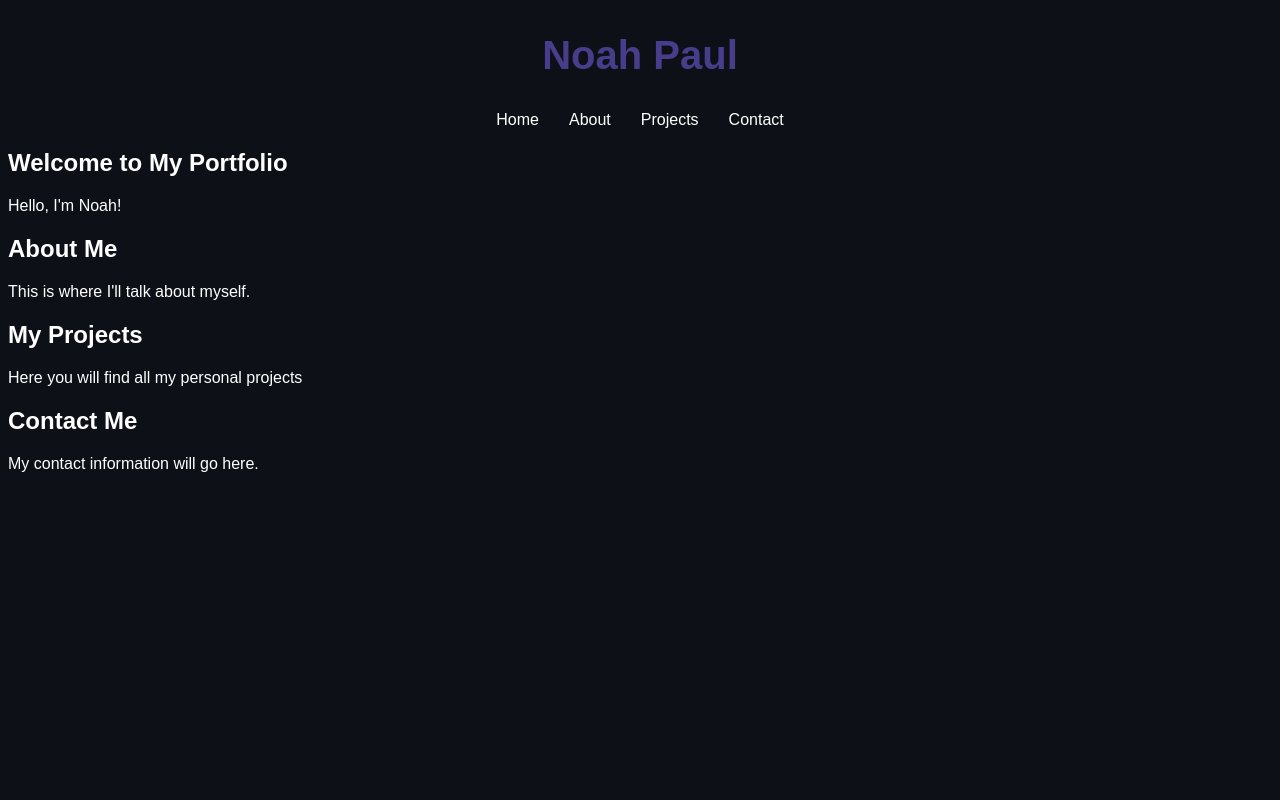
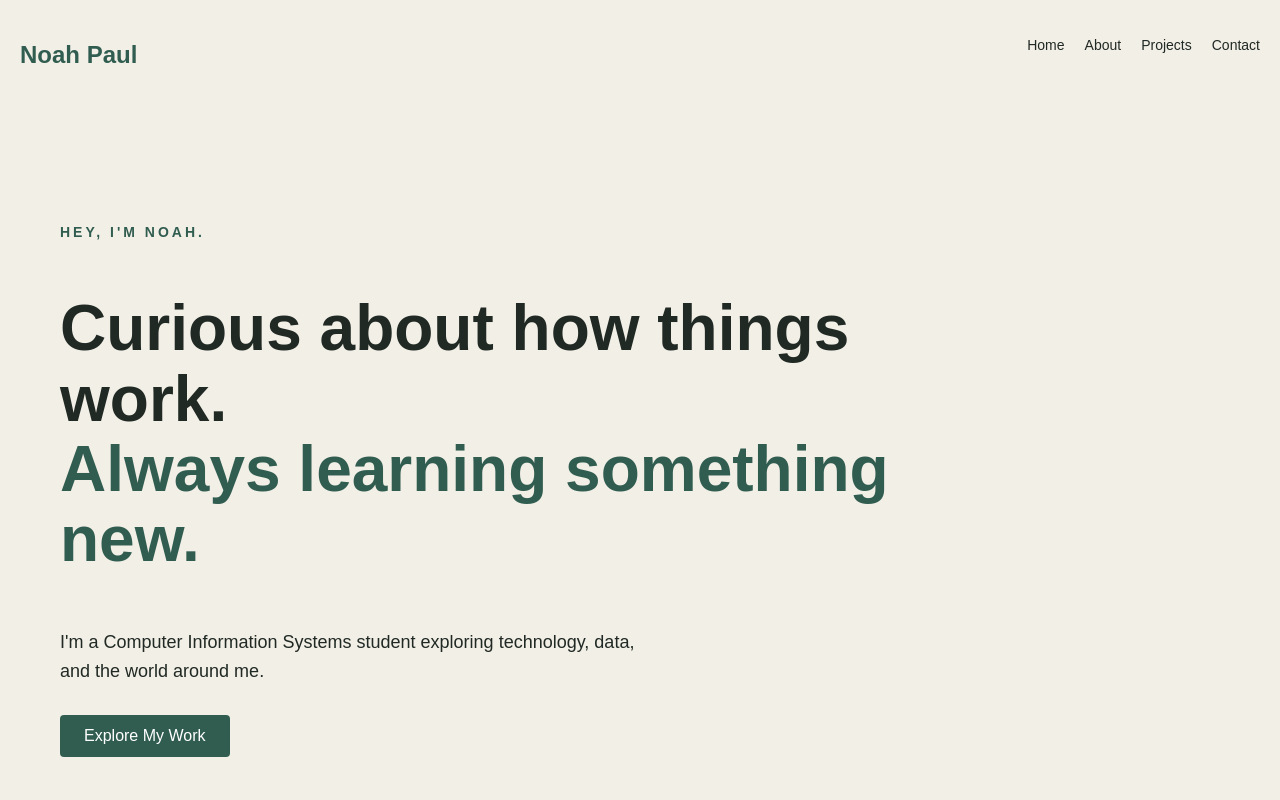
Before and after one commit to noahmpaul/portfolio-website, a plain HTML site: page index.html in a window 1280 px wide. Shown: the top 800 px of the page. Drawn offline with Linux system fonts and the light colour scheme.

Commit message:
Redesigned the website with my inspiration and created new colors

```diff
--- a/index.html
+++ b/index.html
@@ -16,7 +16,7 @@
 <body>
     <!--Creating the navigation bar-->
 <header>
-    <nav>
+    <nav class="navbar">
         <h2>Noah Paul</h2>
         <!--Giving a class for CSS-->
         <ul class="nav-links">
@@ -30,8 +30,20 @@
 
 <!--Creating the Home section-->
 <section id="home">
-    <h1>Welcome to My Portfolio</h1>
-    <p>Hello, I'm Noah!</p>
+    <p class="intro">HEY, I'M NOAH.</p>
+
+    <h1>
+        Curious about how things work.
+        <span>Always learning something new.</span>
+    </h1>
+
+    <p class="description">
+        I'm a Computer Information Systems student
+        exploring technology, data, and the world around me.
+    </p>
+
+    <a href="#projects" class="btn"> Explore My Work</a>
+
 </section>
 <!--Creating the About section-->
 <section id="about">
--- a/style.css
+++ b/style.css
@@ -1,25 +1,96 @@
-body { background-color: #0d1117;
-        color: white;
+:root {
+    --bg-color: #f2efe7;
+    --text-color: #202923;
+    --accent-color: #315d50;
+    --secondary-text: #d8d9cc;
+
+}
+
+body { background-color: var(--bg-color);
+        color: var(--text-color);
         font-family: Arial, sans-sarif;
+        margin: 0;
 
 }
 h1 {
-    color: white;;
+    color: #60a5fa;
 }
 nav h2 {
-    text-align: center;
-    font-size: 40px;
-    color:darkslateblue
+    font-size: 24px;
+    color: var(--accent-color);
+    margin-bottom: 0;
+}
+header {
+    padding: 20px;
 }
 
 .nav-links {
     display: flex;
     list-style: none;
-    gap: 30px;
+    gap: 20px;
     justify-content: center;
     padding: 0;
 }
 .nav-links a {
+    color: var(--text-color);
+    text-decoration: none;
+    font-size: 14px;
+}
+
+#home {
+    text-align: left;
+    padding: 120px 60px;
+    min-height: 400px;
+}
+
+#home h1 {
+    font-size:64px;
+    line-height: 1.1;
+    max-width: 900px;
+    color: var(--text-color);
+}
+
+#home span {
+    color: var(--accent-color);
+    display: block;
+}
+.subtitle {
+    font-size: 24px;
+    color: #60a5fa;
+    margin-bottom: 15px;
+
+}
+.intro {
+    font-size: 14px;
+    font-weight: bold;
+    letter-spacing: 3px;
+    color: var(--accent-color)
+}
+
+.description {
+    font-size: 18px;
+    color: var(--text-color);
+    max-width: 600px;
+    line-height: 1.6;
+    margin-bottom: 30px;
+}
+
+.btn{
+    display: inline-block;
+    background-color: var(--accent-color);
     color: white;
+    padding: 12px 24px;
     text-decoration: none;
+    border-radius: 4px;
+    transition: background-color 0.4s ease;
 }
+
+.btn:hover{
+    background-color: #24483e;
+}
+
+.navbar {
+    display: flex;
+    justify-content: space-between;
+    align-items: center;
+}
```
